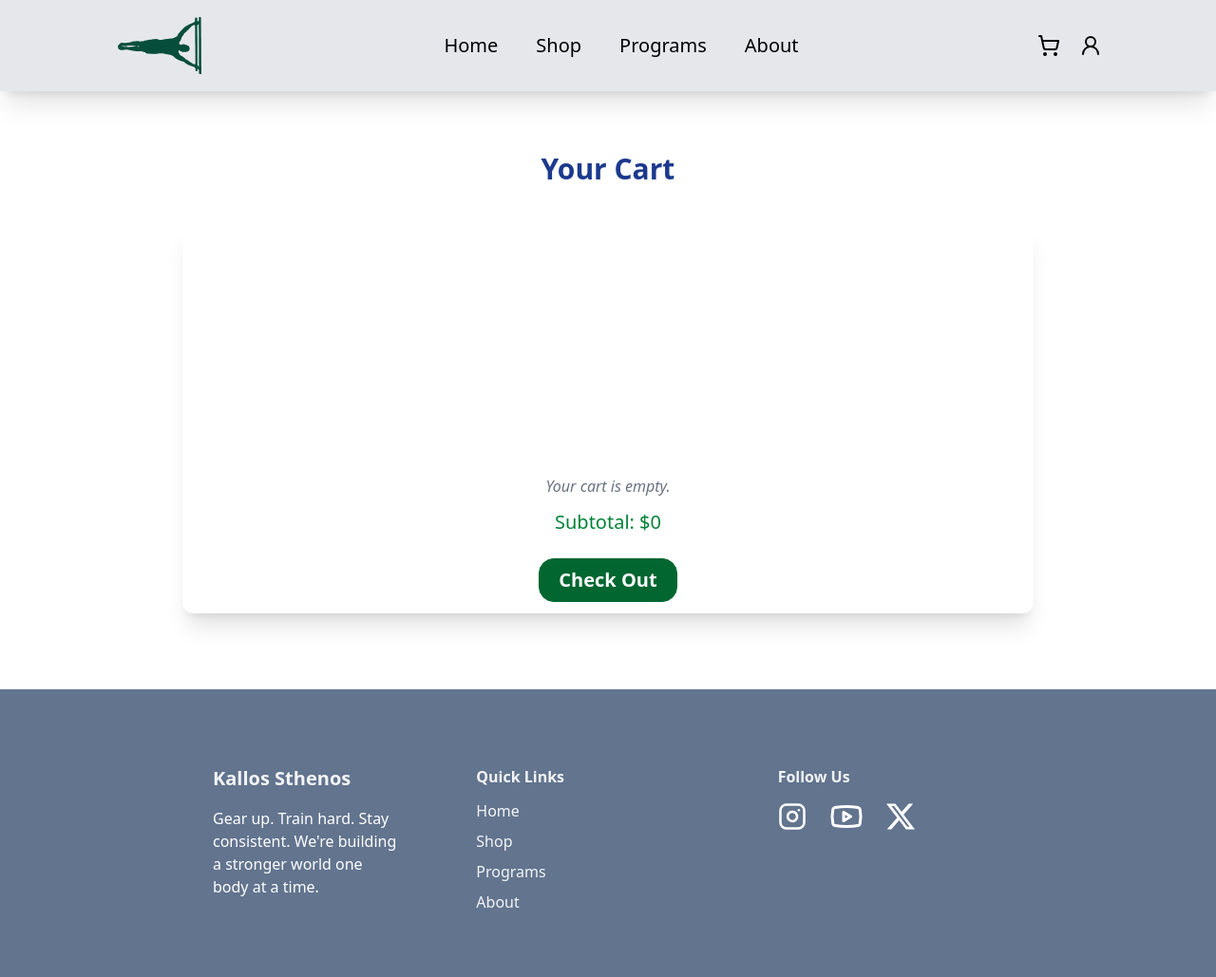
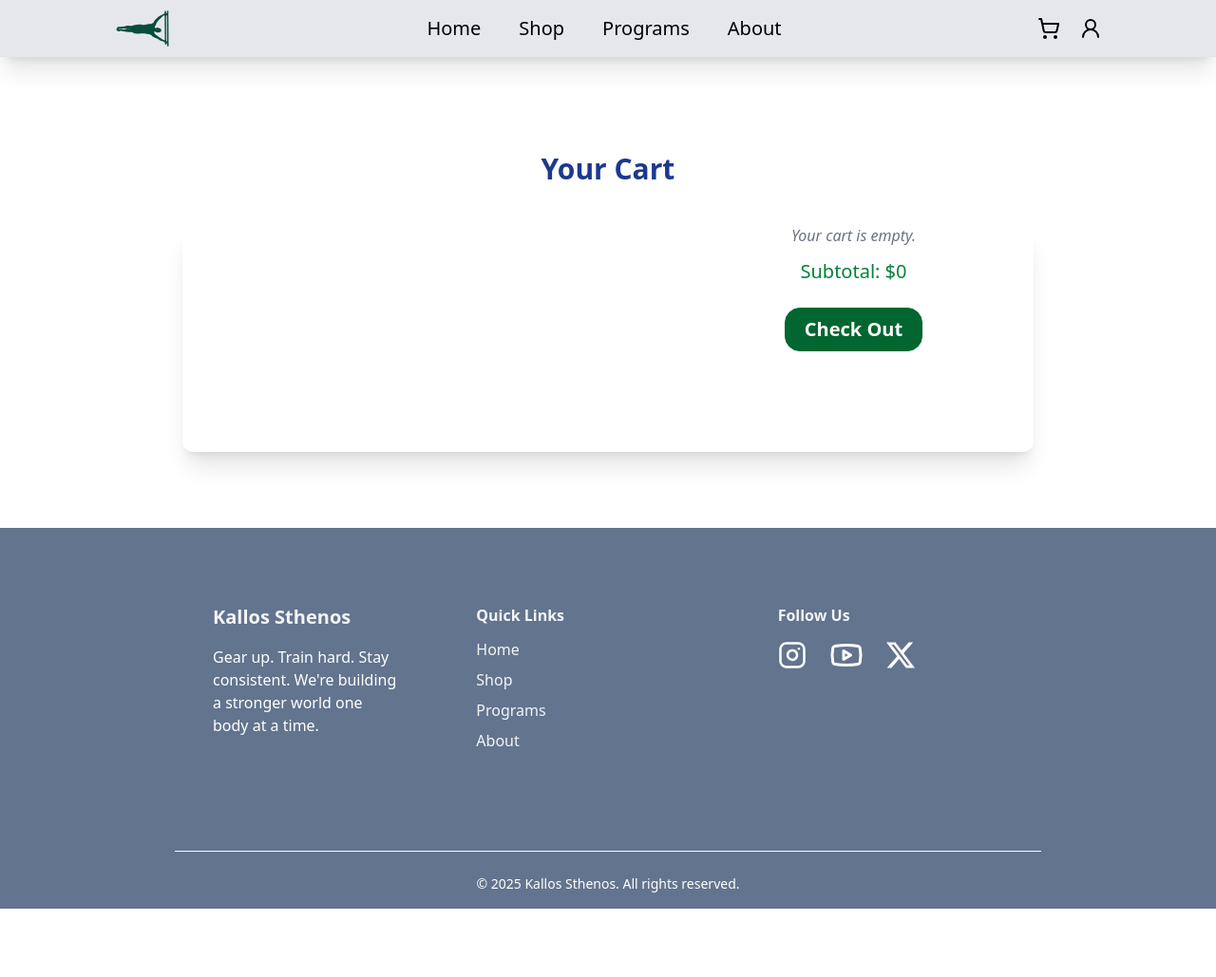
Before and after one commit to laggerboy/TLE-final-assignment, a website: page pages/cart.html in a window 1280 px wide. Shown: the top 1029 px of the page at 95% size. After the commit the page ends 957 px from the top, so only its background shows below. Drawn offline with Linux system fonts and the light colour scheme.

Commit message:
style changes

```diff
--- a/pages/cart.html
+++ b/pages/cart.html
@@ -26,7 +26,7 @@
           <img
             src="../material/man-doing-human-flag-silhouette-by-Vexels.svg"
             alt=""
-            class="min-w-24 hover:scale-110 duration-100"
+            class="min-w-15 hover:scale-110 duration-100"
           />
         </a>
       </div>
@@ -100,13 +100,17 @@
     >
       Your Cart
     </h2>
-    <div class="responsive-padding">
-      <div class="bg-white rounded-xl shadow-xl mb-20 m-auto">
+    <div class="responsive-padding relative">
+      <div
+        class="bg-white rounded-xl shadow-xl mb-20 m-auto flex flex-wrap justify-between items-start gap-6"
+      >
         <div
           id="cart-container"
-          class="grid grid-cols-1 sm:grid-cols-2 md:grid-cols-3 gap-4 p-4 min-h-60 rounded-2xl"
+          class="justify-center flex flex-col gap-4 p-4 min-h-60 rounded-2xl grow-3"
         ></div>
-        <div class="mt-6 flex flex-col justify-between items-center">
+        <div
+          class="flex flex-col justify-between items-center grow-1 px-10 sticky top-40"
+        >
           <p id="cart-empty" class="text-gray-500 italic hidden">
             Your cart is empty.
           </p>
--- a/src/scripts/cart.js
+++ b/src/scripts/cart.js
@@ -21,10 +21,10 @@ function renderCartItems() {
   activeCart.forEach((item, index) => {
     const card = document.createElement("div");
     card.className =
-      "bg-white shadow-md rounded-2xl p-4 flex flex-col items-center space-y-3";
+      "bg-white shadow-md rounded-2xl p-4 flex flex-wrap justify-evenly items-center space-y-3 w-full mx-auto";
 
     card.innerHTML = `
-      <img src="${item.imgSrc}" alt="${item.title}" class=" h-full object-cover rounded-md">
+      <img src="${item.imgSrc}" alt="${item.title}" class=" h-30 w-24 object-cover rounded-md">
       <h2 class="text-lg font-semibold">${item.title}</h2>
       <p class="text-blue-600 font-bold">${item.price}</p>
       <button class="remove-btn font-bold bg-amber-800 text-white px-4 py-2 rounded-xl hover:bg-red-600 transition">Remove</button>
```
Also changed, not shown: index.html (+6 -4 lines), pages/about.html (+1 -1 lines), pages/programmes.html (+1 -1 lines), pages/shop.html (+1 -1 lines), src/output.css.
